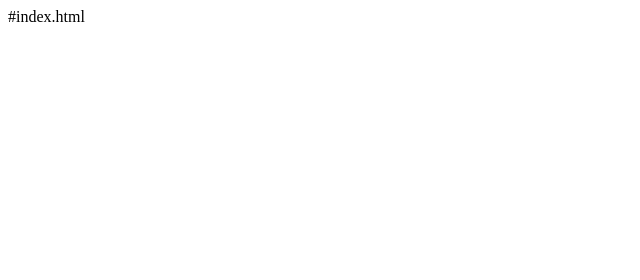
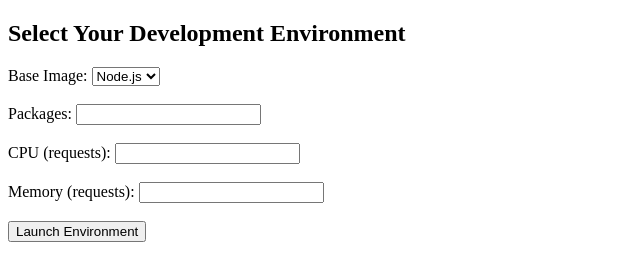
Before and after one commit to AKhan202/swish-final-project, a plain HTML site: page ui/index.html in a window 1280 px wide. Shown: the whole page, without its empty margins (0-640 px from the left). Drawn offline with Linux system fonts and the light colour scheme.

Commit message:
index.html edited

```diff
--- a/ui/index.html
+++ b/ui/index.html
@@ -1 +1,53 @@
-#index.html
+<!DOCTYPE html>
+<html>
+<head>
+    <title>Development Environment Selector</title>
+</head>
+<body>
+    <h2>Select Your Development Environment</h2>
+    <form id="environmentForm">
+        <label for="baseImage">Base Image:</label>
+        <select id="baseImage" name="baseImage">
+            <option value="nodejs">Node.js</option>
+            <option value="python">Python</option>
+        </select><br><br>
+
+        <label for="packages">Packages:</label>
+        <input type="text" id="packages" name="packages"><br><br>
+
+        <label for="cpu">CPU (requests):</label>
+        <input type="text" id="cpu" name="cpu"><br><br>
+
+        <label for="memory">Memory (requests):</label>
+        <input type="text" id="memory" name="memory"><br><br>
+
+        <button type="button" onclick="submitForm()">Launch Environment</button>
+    </form>
+
+    <script>
+        function submitForm() {
+            var form = document.getElementById('environmentForm');
+            var formData = new FormData(form);
+
+            fetch('https://your-jenkins-server/job/your-job-name/build', {
+                method: 'POST',
+                body: formData
+            })
+            .then(response => {
+                if (!response.ok) {
+                    throw new Error('Network response was not ok');
+                }
+                return response.json();
+            })
+            .then(data => {
+                console.log('Build started:', data);
+                alert('Build started. Check Jenkins for progress.');
+            })
+            .catch(error => {
+                console.error('Error:', error);
+                alert('Error starting build. Please try again.');
+            });
+        }
+    </script>
+</body>
+</html>
```
